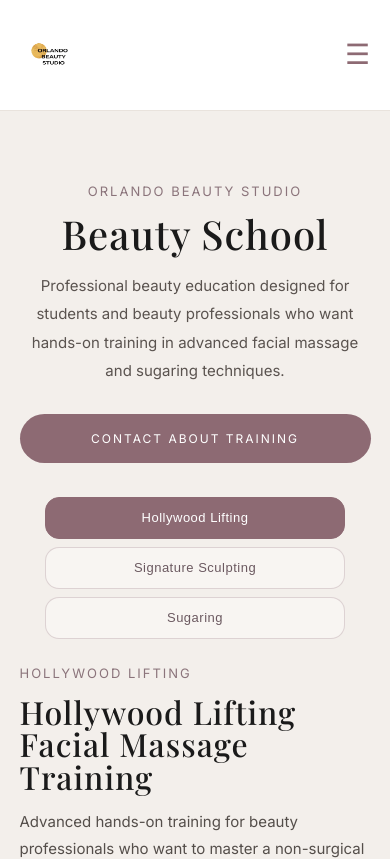
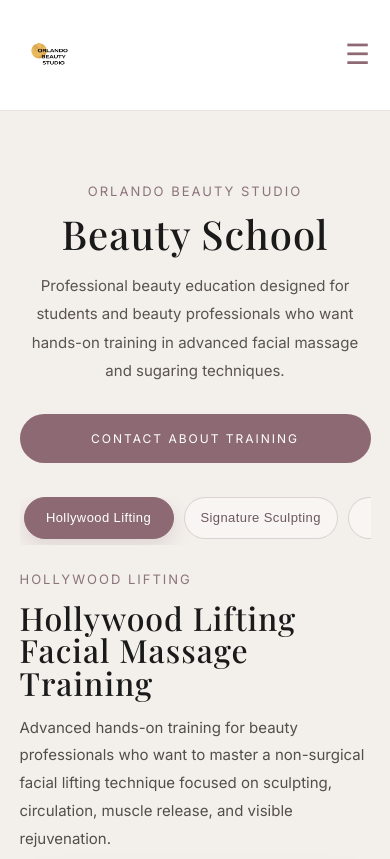
Before and after one commit to OnoprichukSergey-FS/orlando-beauty-studio, a Next.js app: page /beauty-school in a window 390 px wide. Shown: the top 859 px of the page. Built offline with nearby package versions, Linux system fonts and the light colour scheme.

Commit message:
updated css

```diff
--- a/src/styles/pages/beauty-school.css
+++ b/src/styles/pages/beauty-school.css
@@ -90,6 +90,7 @@
   background: var(--accent);
   color: #fff;
   border-color: var(--accent);
+  box-shadow: 0 8px 18px rgba(141, 106, 115, 0.18);
 }
 
 .beauty-school-tab-panel {
@@ -113,13 +114,6 @@
   margin-top: 10px;
 }
 
-.beauty-school-course-section-divider {
-  margin-top: 84px;
-  padding-top: 60px;
-  border-top: 1px solid rgba(0, 0, 0, 0.08);
-}
-
-/* old label row no longer used */
 .beauty-school-course-label-row,
 .beauty-school-course-label,
 .beauty-school-course-type {
@@ -666,21 +660,33 @@
   }
 
   .beauty-school-tabs {
-    display: grid;
-    grid-template-columns: 1fr;
-    gap: 8px;
-    max-width: 300px;
-    margin: 0 auto 24px;
+    display: flex;
+    gap: 10px;
+    margin: 0 0 24px;
+    padding: 0 4px 6px;
+    overflow-x: auto;
+    overflow-y: hidden;
+    flex-wrap: nowrap;
+    justify-content: flex-start;
+    -webkit-overflow-scrolling: touch;
+    scrollbar-width: none;
+  }
+
+  .beauty-school-tabs::-webkit-scrollbar {
+    display: none;
   }
 
   .beauty-school-tab {
-    width: 100%;
+    flex: 0 0 auto;
+    width: auto;
+    min-width: 150px;
     text-align: center;
     padding: 10px 16px;
     font-size: 13px;
-    letter-spacing: 0.5px;
-    border-radius: 14px;
+    letter-spacing: 0.4px;
+    border-radius: 999px;
     min-height: 42px;
+    white-space: nowrap;
   }
 
   .beauty-school-tab-title {
--- a/src/styles/pages/home-about.css
+++ b/src/styles/pages/home-about.css
@@ -251,7 +251,7 @@
 
   .about-visual {
     min-height: 500px;
-    max-width: 380px;
+    max-width: 360px;
   }
 
   .about-visual::before {
@@ -261,37 +261,38 @@
   }
 
   .about-main-image {
-    width: 80%;
+    width: 82%;
   }
 
   .about-main-image img,
   .about-main-video {
-    height: 430px;
+    height: 360px;
+    border-radius: 18px;
   }
 
   .about-secondary-image {
-    width: 38%;
-    bottom: 22px;
+    width: 34%;
+    bottom: 16px;
     left: -2px;
     padding: 6px;
     border-radius: 14px;
   }
 
   .about-secondary-image img {
-    height: 170px;
+    height: 120px;
     border-radius: 10px;
   }
 
   .about-third-image {
-    width: 31%;
-    top: 22px;
-    right: -4px;
+    width: 34%;
+    top: 18px;
+    right: -2px;
     padding: 6px;
     border-radius: 14px;
   }
 
   .about-third-image img {
-    height: 145px;
+    height: 120px;
     border-radius: 10px;
   }
 }
```
Also changed, not shown: src/app/about/about.module.css (+32 -1 lines).
